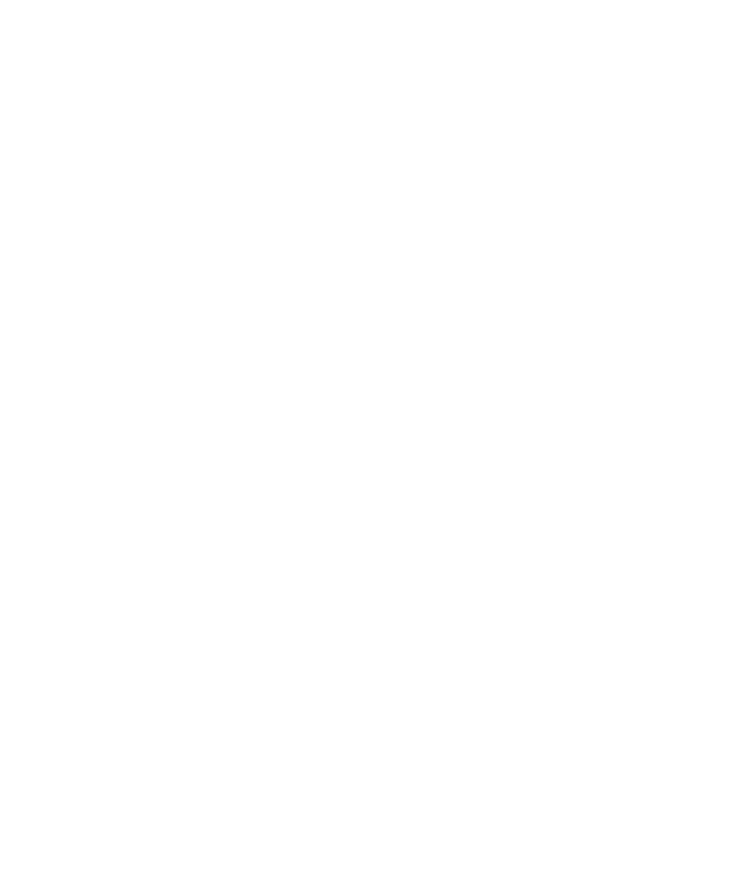
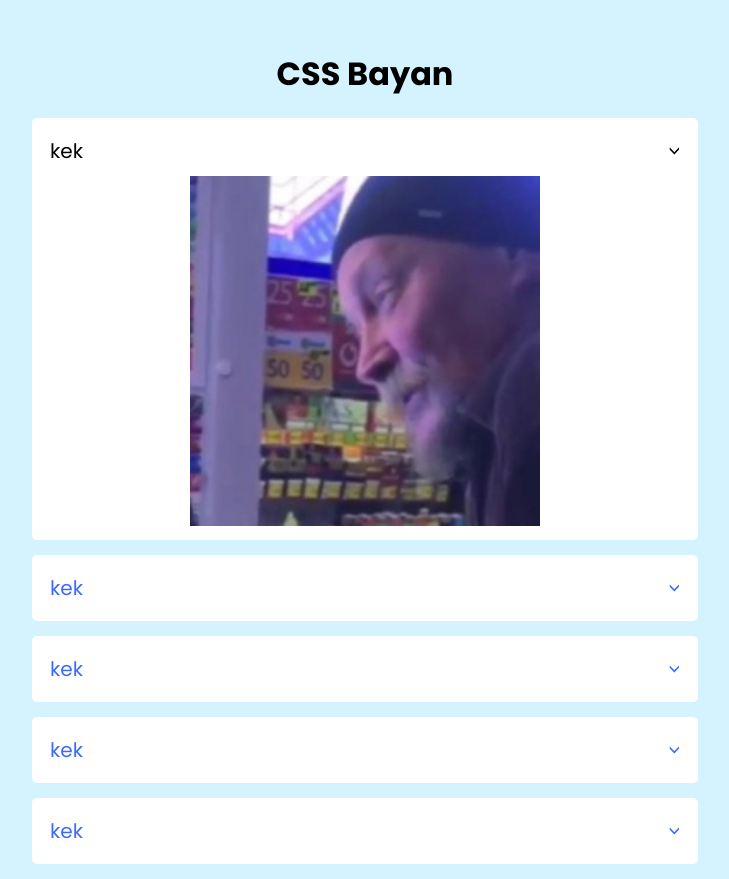
Before and after one commit to aquazor/cssBayan, a plain HTML site: page cssBayan/index.html in a window 1280 px wide. Shown: the whole page, without its empty margins (275-1004 px from the left). Before the commit the page ends 800 px from the top, so only its background shows below. Drawn offline with Linux system fonts and the light colour scheme.

Commit message:
feat: add accordion (Sat, Mar 11, 2023 18:35)

```diff
--- a/cssBayan/index.html
+++ b/cssBayan/index.html
@@ -1,13 +1,70 @@
 <!DOCTYPE html>
 <html lang="en">
-<head>
-  <meta charset="UTF-8">
-  <meta http-equiv="X-UA-Compatible" content="IE=edge">
-  <meta name="viewport" content="width=device-width, initial-scale=1.0">
-  <link rel="stylesheet" href="style.css">
-  <title>CSS Accordion</title>
-</head>
-<body>
-
-</body>
+  <head>
+    <meta charset="UTF-8" />
+    <meta http-equiv="X-UA-Compatible" content="IE=edge" />
+    <meta name="viewport" content="width=device-width, initial-scale=1.0" />
+    <link rel="preconnect" href="https://fonts.googleapis.com" />
+    <link rel="preconnect" href="https://fonts.gstatic.com" crossorigin />
+    <link
+      href="https://fonts.googleapis.com/css2?family=Poppins:wght@400;700&display=swap"
+      rel="stylesheet"
+    />
+    <link rel="stylesheet" href="style.css" />
+    <title>CSS Accordion</title>
+  </head>
+  <body>
+    <div class="accordion-wrapper">
+      <header><h1>CSS Bayan</h1></header>
+      <main>
+        <ul class="accordion">
+          <li class="accordion-item">
+            <input type="radio" name="accordion" id="sec1" checked />
+            <label for="sec1" class="accordion-title"
+              >kek <span class="icon">></span></label
+            >
+            <label for="sec1" class="content">
+              <img src="assets/picture1.jpg" alt="pic1" />
+            </label>
+          </li>
+          <li class="accordion-item">
+            <input type="radio" name="accordion" id="sec2" />
+            <label for="sec2" class="accordion-title"
+              >kek <span class="icon">></span></label
+            >
+            <label for="sec2" class="content">
+              <img src="assets/picture2.jpg" alt="pic2" />
+            </label>
+          </li>
+          <li class="accordion-item">
+            <input type="radio" name="accordion" id="sec3" />
+            <label for="sec3" class="accordion-title"
+              >kek <span class="icon">></span></label
+            >
+            <label for="sec3" class="content">
+              <img src="assets/picture3.jpg" alt="pic3" />
+            </label>
+          </li>
+          <li class="accordion-item">
+            <input type="radio" name="accordion" id="sec4" />
+            <label for="sec4" class="accordion-title"
+              >kek <span class="icon">></span></label
+            >
+            <label for="sec4" class="content">
+              <img src="assets/picture4.jpg" alt="pic4" />
+            </label>
+          </li>
+          <li class="accordion-item">
+            <input type="radio" name="accordion" id="sec5" />
+            <label for="sec5" class="accordion-title"
+              >kek <span class="icon">></span></label
+            >
+            <label for="sec5" class="content">
+              <img src="assets/picture5.png" alt="pic5" />
+            </label>
+          </li>
+        </ul>
+      </main>
+    </div>
+  </body>
 </html>
--- a/cssBayan/style.css
+++ b/cssBayan/style.css
@@ -1,4 +1,91 @@
-*{
+* {
   margin: 0;
   padding: 0;
+  box-sizing: border-box;
 }
+
+.accordion-wrapper {
+  display: flex;
+  flex-direction: column;
+}
+
+body {
+  font-family: 'Poppins', sans-serif;
+  background-color: rgb(213, 242, 255);
+}
+
+header,
+main {
+  margin: auto;
+}
+
+h1 {
+  margin: 50px 0 20px 0;
+}
+
+.accordion-item {
+  display: flex;
+  flex-direction: column;
+  align-items: center;
+  list-style: none;
+  margin-bottom: 15px;
+  background-color: white;
+  padding: 8px;
+  border-radius: 5px;
+}
+
+.accordion-title {
+  display: flex;
+  align-items: center;
+  justify-content: space-between;
+  min-width: 650px;
+  padding: 10px;
+  font-size: 20px;
+  color: rgb(60, 106, 255);
+  cursor: pointer;
+  transition: color 0.5s;
+}
+
+.accordion:hover .accordion-title {
+  color: black;
+}
+
+.icon {
+  transform: rotate(90deg);
+}
+
+input {
+  display: none;
+}
+
+.content {
+  /* display: flex;
+  justify-content: center; */
+  width: 100%;
+  padding: 0 10px;
+  max-height: 0;
+  overflow: hidden;
+  transition: max-height 0.3s;
+  cursor: pointer;
+}
+
+.content img {
+  display: block;
+  width: 0px;
+  margin: 0 auto 6px auto;
+  transition: width 0.3s;
+}
+
+.accordion-item:hover .accordion-title + .content,
+input:checked + .accordion-title + .content {
+  max-height: 400px;
+}
+
+input:checked + .accordion-title + .content img,
+.accordion-item:hover .content img {
+  width: 350px;
+}
+
+input:checked + .accordion-title {
+  color: black;
+}
```
Also changed, not shown: cssBayan/assets/picture1.jpg (added), cssBayan/assets/picture2.jpg (added), cssBayan/assets/picture3.jpg (added), cssBayan/assets/picture4.jpg (added), cssBayan/assets/picture5.png (added).
